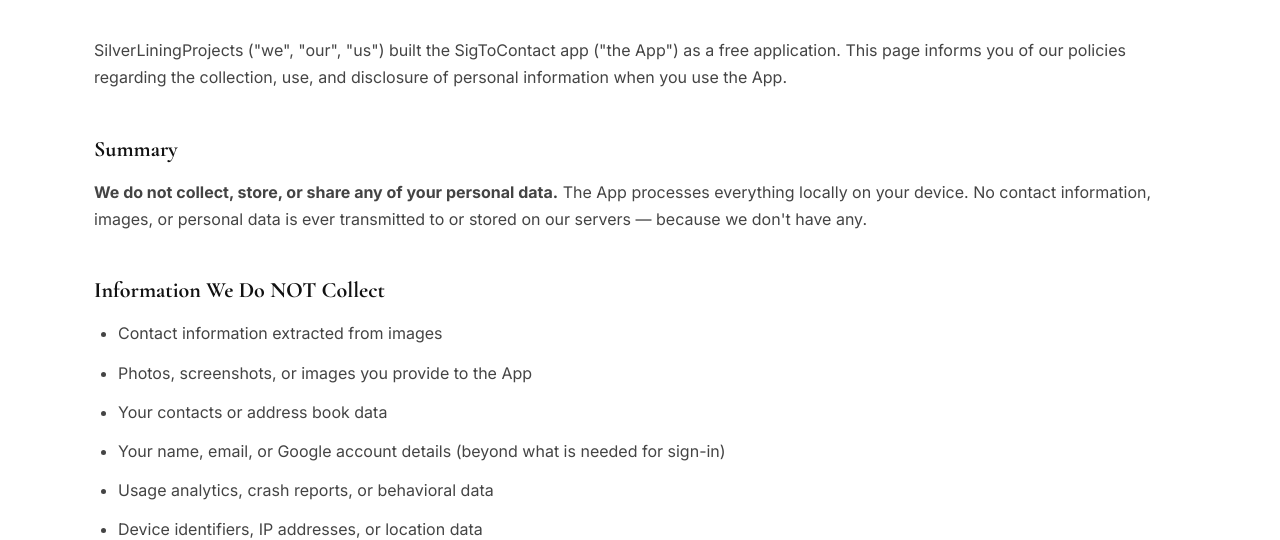
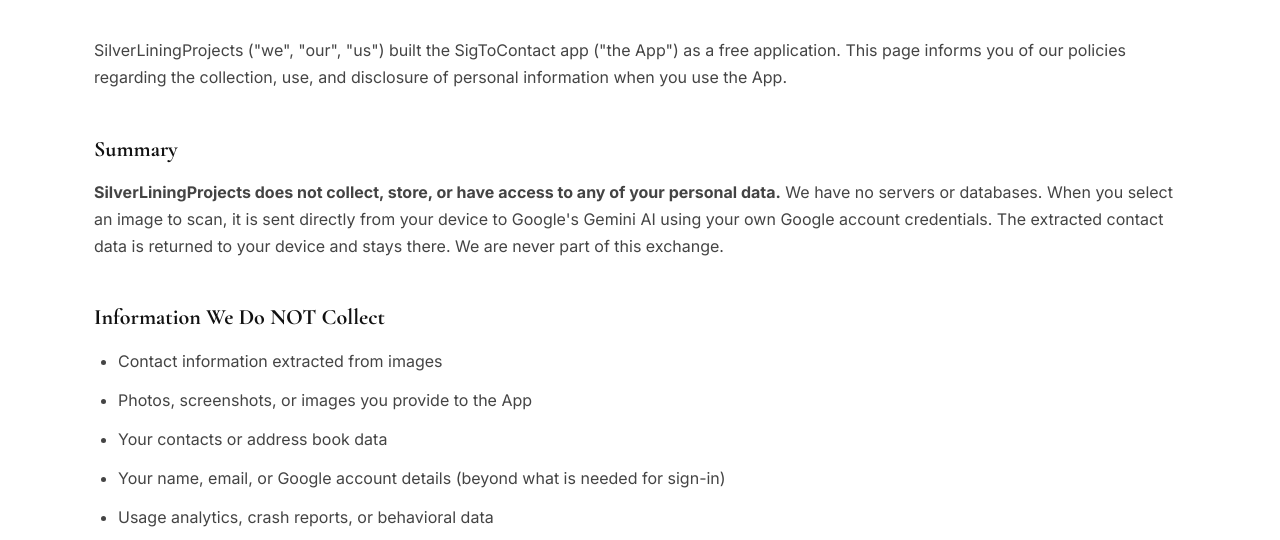
Before and after one commit to sksilver/silverliningprojects.com, a plain HTML site: page ai/sigtocontact/privacy/index.html in a window 1280 px wide. Shown: the part 268-808 px from the top of the page. Drawn offline with nearby package versions, Linux system fonts and the light colour scheme.

Commit message:
Fix privacy policy summary: accurately describe Google Gemini data flow

```diff
--- a/ai/sigtocontact/privacy/index.html
+++ b/ai/sigtocontact/privacy/index.html
@@ -55,10 +55,12 @@
 
       <h2>Summary</h2>
       <p>
-        <strong>We do not collect, store, or share any of your personal data.</strong>
-        The App processes everything locally on your device. No contact information,
-        images, or personal data is ever transmitted to or stored on our servers —
-        because we don't have any.
+        <strong>SilverLiningProjects does not collect, store, or have access to
+        any of your personal data.</strong> We have no servers or databases.
+        When you select an image to scan, it is sent directly from your device
+        to Google's Gemini AI using your own Google account credentials. The
+        extracted contact data is returned to your device and stays there. We
+        are never part of this exchange.
       </p>
 
       <h2>Information We Do NOT Collect</h2>
```
